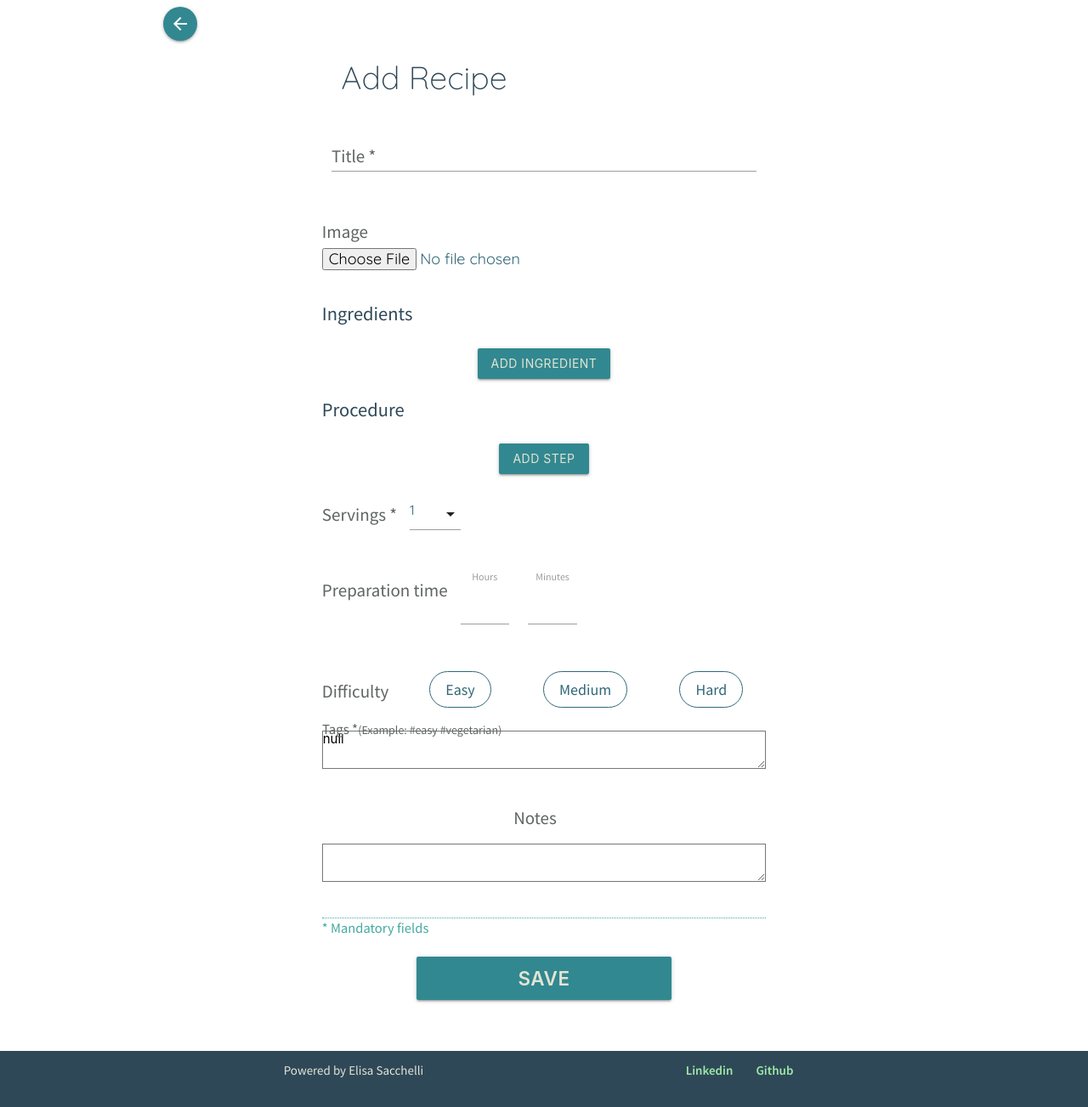
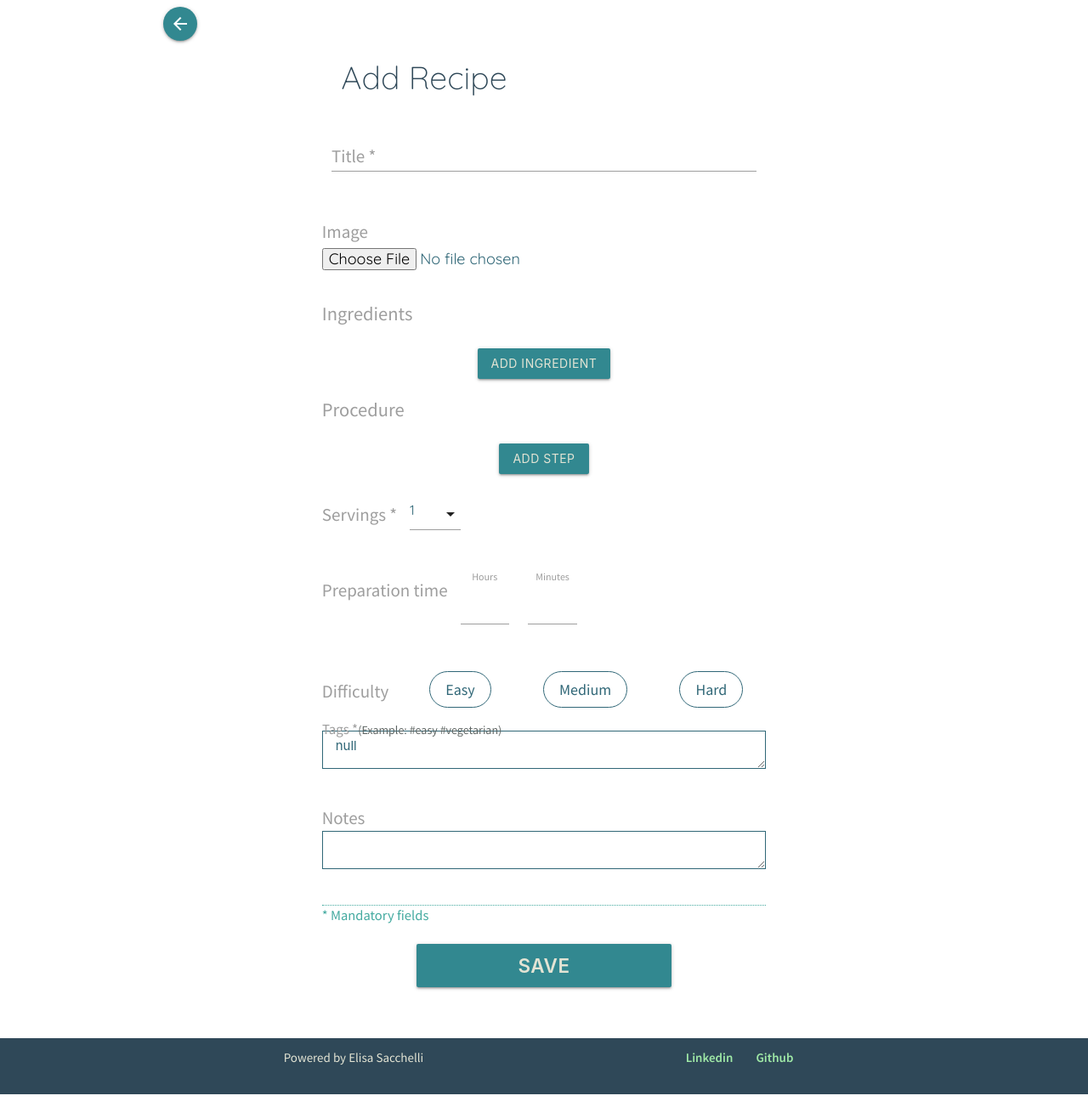
Before and after one commit to EliSacch/yummy, a Django app: page /add_recipe/ in a window 1280 px wide. Shown: the whole page at 85% size. Run offline with Django 4.2, Linux system fonts and the light colour scheme; the visitor is signed in with stand-in values (Sample User, id 1).

Commit message:
CSS validation

```diff
--- a/static/css/style.css
+++ b/static/css/style.css
@@ -192,6 +192,10 @@ nav ul a:hover::after,
     color: var(--clr-primary-5);
 }
 
+.grey-text {
+    color: var(--clr-secondary-1);
+}
+
 .hidden {
     display: none;
 }
@@ -252,7 +256,6 @@ textarea.materialize-textarea.invalid:focus,
 
 .fixed-label {
     font-size: 1.4rem;
-    color: var(--clr-secondary-1);
     font-weight: 400;
     margin-right: 1em;
 }
@@ -280,6 +283,16 @@ textarea.materialize-textarea.invalid:focus,
     color: var(--clr-secondary);
 }
 
+textarea {
+    padding: .5em 1em;
+    font-size: inherit;
+    color: var(--clr-primary-4);
+    border: 1px solid var(--clr-primary-4);
+}
+
+textarea:focus {
+    outline-color: var(--clr-primary-4);
+}
 
 /* ----------------------------------------------- Landing page before authentication */
 .landingpage {
@@ -352,7 +365,6 @@ input {
 }
 
 .input-field > label {
-    color: var(--clr-secondary-1);
     font-size: 1.4rem;
 }
 
@@ -434,14 +446,6 @@ input.invalid {
 #ingredients-list {
     text-align: left;
     font-size: 1.5rem;
-    font-family: var(--font-headers);
-}
-
-#ingredients-list:has(div):before {
-    content: "Ingredients";
-    display: block;
-    color: var(--clr-primary-4);
-    font-size: 1.3em;
     font-family: var(--font-headers);
 }
 
@@ -594,7 +598,7 @@ section.search-bar .container > * {
     /* Fallback font size for browsers that don't support cq units */
     font-size: 250px;
     /* Font size in cq units */
-    /*font-size: 100cqw;*/
+    font-size: 100cqw;
     position: absolute;
     top: 50%;
     left: 50%;
@@ -1005,7 +1009,7 @@ footer a:hover {
     position: absolute;
     color: var(--clr-primary-0);
     opacity: .3;
-    /* Backup for browsers that don't support container queries */
+    /* Fallback font for browsers that don't support container queries */
     font-size: 5rem;
     /* Font-size for browser that support container queries */
     font-size: 30cqw;
--- a/templates/add_ingredients.html
+++ b/templates/add_ingredients.html
@@ -5,7 +5,7 @@
 
 {% if formset %}
 <span class="row">
-    <p class="left">Ingredients</p>
+    <p class="left grey-text">Ingredients</p>
 </span>
 
 <div id="ingredients-container">
--- a/templates/add_steps.html
+++ b/templates/add_steps.html
@@ -3,7 +3,7 @@
     It is included in the recipe_form.html template.
 -->
 <span class="row">
-    <p class="left">Procedure</p>
+    <p class="left grey-text">Procedure</p>
 </span>
 
 {% if steps_formset %}
--- a/templates/recipe_form.html
+++ b/templates/recipe_form.html
@@ -80,7 +80,7 @@
 
     {% elif field.name == "notes" %}
     <div class="row">
-        <label for="{{ field.id_for_label }}" class="fixed-label">{{ field.label }} {% if field.field.required %}*{% endif %}</label>
+        <label for="{{ field.id_for_label }}" class="left fixed-label">{{ field.label }} {% if field.field.required %}*{% endif %}</label>
         <div class="input-field">
             {{ field }}
         </div>
```
Also changed, not shown: README.md, 3 other files.
